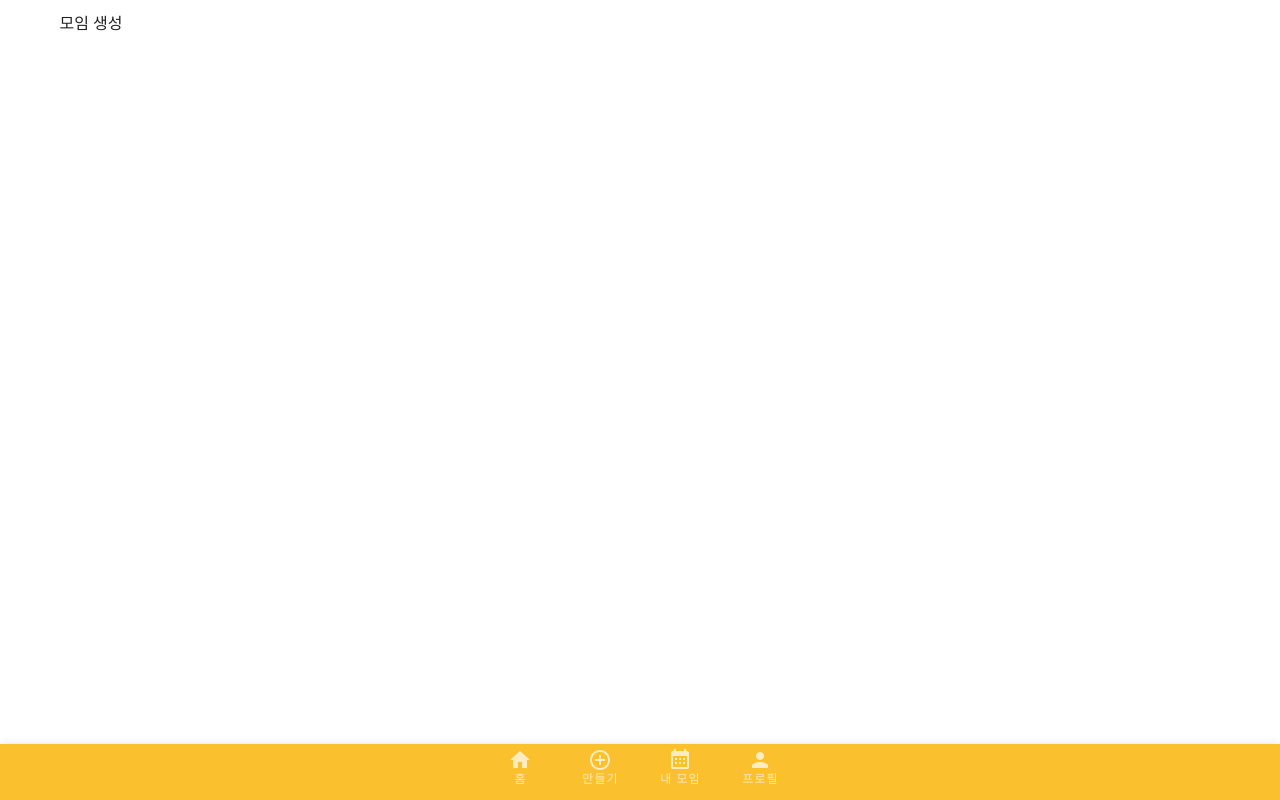
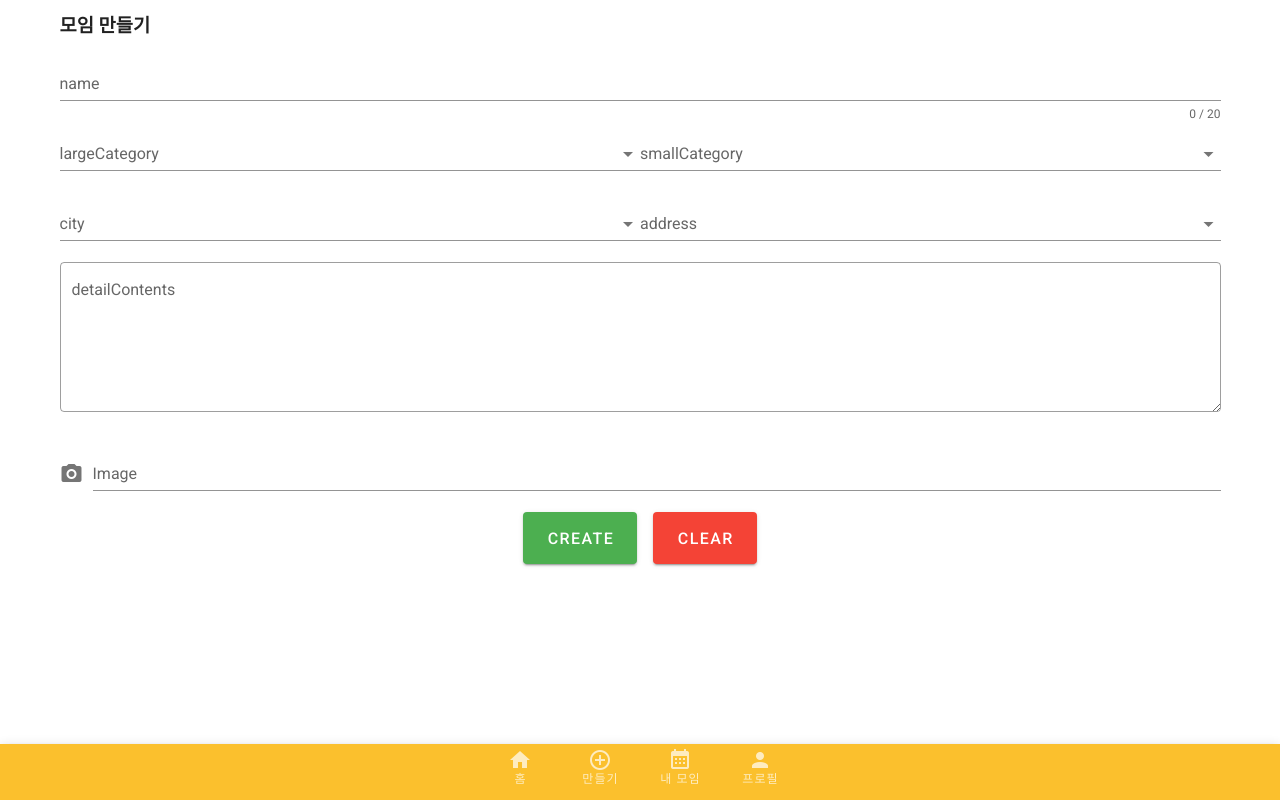
Before and after one commit to HyunIm/Samoim, a Vue app in the folder samoim/: page /make in a window 1280 px wide. Built offline with nearby package versions, Linux system fonts and the light colour scheme.

Commit message:
make class page add

```diff
--- a/samoim/src/views/class/MakeClass.vue
+++ b/samoim/src/views/class/MakeClass.vue
@@ -1,6 +1,111 @@
 <template>
-  <v-container>
-    모임 생성
+  <v-container >
+    <form>
+      <v-row>
+        <h3 class="ma-3">모임 만들기</h3>
+      </v-row>
+
+      <v-row>
+        <v-text-field
+          v-model="name"
+          :error-messages="nameErrors"
+          :counter="20"
+          label="name"
+          required
+          class="mx-3"
+        ></v-text-field>
+      </v-row>
+
+      <v-row>
+        <v-select
+          v-model="select"
+          :items="items"
+          :error-messages="selectErrors"
+          label="largeCategory"
+          required
+          @change="$v.select.$touch()"
+          @blur="$v.select.$touch()"
+          class="ml-3"
+        ></v-select>
+
+        <v-select
+          v-model="select"
+          :items="items"
+          :error-messages="selectErrors"
+          label="smallCategory"
+          required
+          @change="$v.select.$touch()"
+          @blur="$v.select.$touch()"
+          class="mr-3"
+        ></v-select>
+      </v-row>
+
+      <v-row>
+        <v-select
+          v-model="select"
+          :items="items"
+          :error-messages="selectErrors"
+          label="city"
+          required
+          @change="$v.select.$touch()"
+          @blur="$v.select.$touch()"
+          class="ml-3"
+        ></v-select>
+
+        <v-select
+          v-model="select"
+          :items="items"
+          :error-messages="selectErrors"
+          label="address"
+          required
+          @change="$v.select.$touch()"
+          @blur="$v.select.$touch()"
+          class="mr-3"
+        ></v-select>
+      </v-row>
+
+      <v-row>
+        <v-textarea
+          outlined
+          name="input-7-4"
+          label="detailContents"
+          v-model="name"
+          class="mx-3"
+        ></v-textarea>
+      </v-row>
+
+      <v-row>
+        <v-file-input
+          :rules="rules"
+          accept="image/png, image/jpeg, image/bmp"
+          placeholder="Pick Image"
+          prepend-icon="mdi-camera"
+          label="Image"
+          class="mx-3"
+        ></v-file-input>
+      </v-row>
+
+      <v-row class="justify-center">
+        <v-btn
+          class="mr-4"
+          x-large
+          color="success"
+          dark
+          @click="submit"
+        >
+          create
+        </v-btn>
+        <v-btn
+          x-large
+          color="red"
+          dark
+          @click="clear"
+        >
+          clear
+        </v-btn>
+      </v-row>
+
+    </form>
   </v-container>
 </template>
 
```
